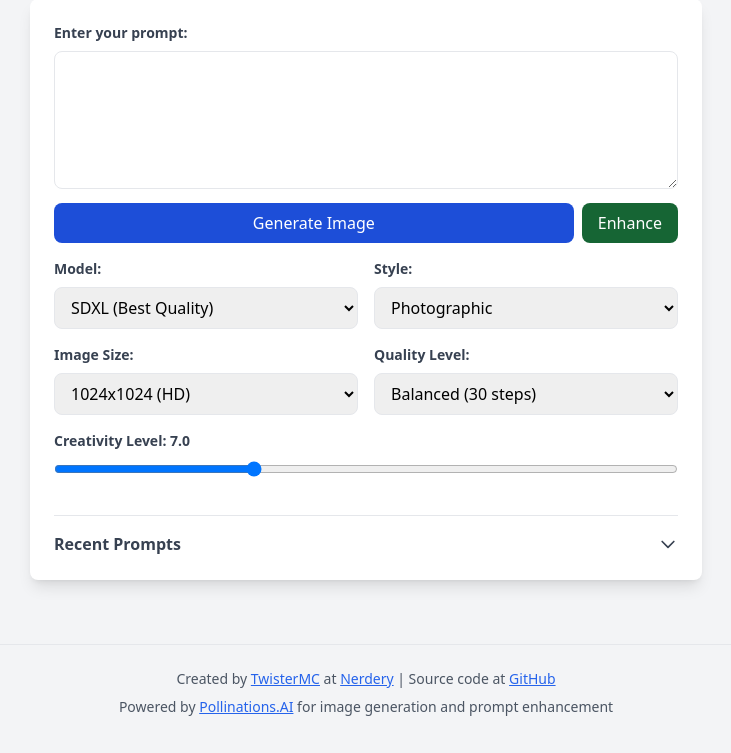
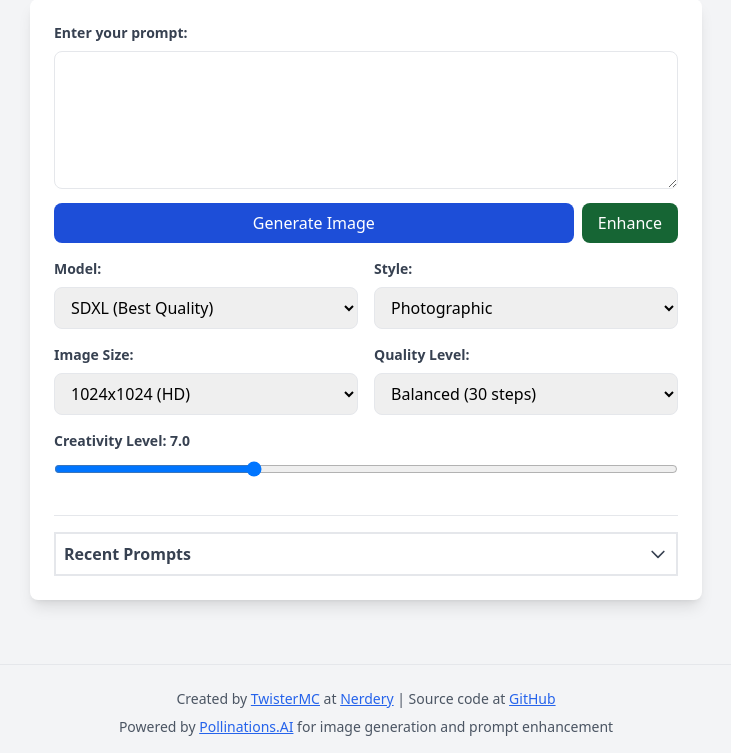
Before and after one commit to TwisterMc/ask_ai, a Flask app: page / in a window 1280 px wide. Shown: the part 105-858 px from the top of the page, without its empty margins (274-1005 px from the left). Before the commit the page ends 821 px from the top, so only its background shows below. Run offline with Flask 3, Linux system fonts and the light colour scheme; some libraries are stand-ins or nearby versions.

Commit message:
Enhance prompt history button with border and padding for improved styling

```diff
--- a/templates/index.html
+++ b/templates/index.html
@@ -155,7 +155,7 @@
                 <!-- Prompt History Accordion -->
                 <div class="mt-8 border-t pt-4">
                     <button type="button" onclick="toggleHistory()"
-                        class="w-full flex justify-between items-center text-gray-700 font-bold hover:text-gray-900"
+                        class="w-full flex justify-between items-center text-gray-700 font-bold hover:text-gray-900 border-2 border-solid border-gray-200 p-2"
                         aria-expanded="false" aria-controls="prompt-history">
                         <span>Recent Prompts</span>
                         <svg id="history-chevron" class="w-5 h-5 transform transition-transform duration-200"
```
